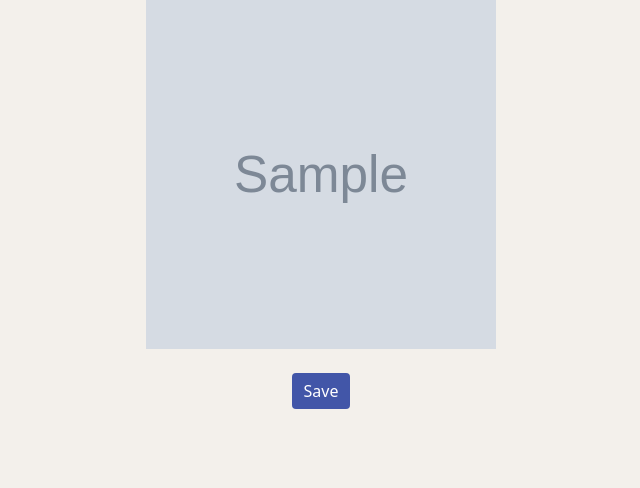
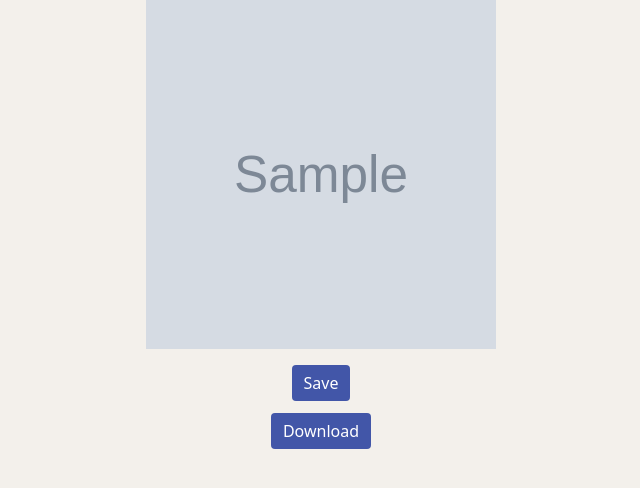
Before and after one commit to andrii-shchur/qr_generator, a Django app: template backend/templates/backend/result.html in a window 1280 px wide. Shown: the part 71-559 px from the top of the page, without its empty margins (319-959 px from the left). Run offline with Django 4.2, Linux system fonts and the light colour scheme; the template is opened without the code that fills it: most values are stand-ins (such as "Sample title", 1, 10 or a date in 2020); grey boxes marked "Sample" are stand-in pictures; some libraries are stand-ins or nearby versions.

Commit message:
added download buttons and fixed minor bugs

```diff
--- a/backend/templates/backend/profile.html
+++ b/backend/templates/backend/profile.html
@@ -19,7 +19,7 @@
                 <img class="card-img-top" src="{{ el.0 }}" width="350" height="350">
                 <div class="card-body">
                     <p class="card-text">{{ el.1|naturaltime }}</p>
-                    <a href="#" class="btn btn-primary" style="background-color: #4256a8; border: none;">Download</a>
+                    <a href="{{ el.2 }}" download class="btn btn-primary" style="background-color: #4256a8; border: none;">Download</a>
                 </div>
             </div>
         </div>
--- a/backend/templates/backend/register-page.html
+++ b/backend/templates/backend/register-page.html
@@ -34,8 +34,4 @@
             </div>
         </div>
     </form>
-    {{ form.username.errors|striptags }}
-    {{ form.email.errors|striptags }}
-    {{ form.password1.errors|striptags }}
-    {{ form.password2.errors|striptags }}
 {% endblock %}
--- a/backend/templates/backend/result.html
+++ b/backend/templates/backend/result.html
@@ -9,8 +9,13 @@
             <input type="hidden" name="img-path" value="{{ img_path }}">
             <input type="hidden" name="created-at" value="{{ created_at }}">
             <div class="row">
-                <div class="col gy-4">
+                <div class="col gy-3">
                     <button id="saveButton" type="submit" class="btn btn-primary mb-2" style="background-color: #4256a8; border: none;">Save</button>
+                </div>
+            </div>
+            <div class="row">
+                <div class="col gy-1">
+                    <a href="{{ img_path }}" download class="btn btn-primary" style="background-color: #4256a8; border: none;">Download</a>
                 </div>
             </div>
         </form>
--- a/backend/templates/backend/signin-page.html
+++ b/backend/templates/backend/signin-page.html
@@ -5,7 +5,7 @@
     <form action="" method="POST">
         {% csrf_token %}
         <div class="row">
-            <div class="col-8 offset-2 col-lg-4 offset-lg-4">
+            <div class="col-10 offset-1 col-lg-4 offset-lg-4">
                 <div class="row">
                     <div class="col gy-3">
                         {{ form.username|as_crispy_field }}
@@ -27,5 +27,5 @@
             </div>
         </div>
     </form>
-    {{ form.errors|striptags }}
+    {{ form.non_field_errors }}
 {% endblock %}
--- a/backend/urls.py
+++ b/backend/urls.py
@@ -8,5 +8,5 @@ urlpatterns = [
     path('register/', views.register, name='register-page'),
     path('logout/', views.logout_page, name='logout-page'),
     path('profile/', views.profile, name='profile-page'),
-    path('save-code/', views.save_code, name='save-code')
+    path('save-code/', views.save_code, name='save-code'),
 ]
--- a/backend/views.py
+++ b/backend/views.py
@@ -11,6 +11,7 @@ from .forms import SubmitForm, SignInForm, RegisterForm
 from generator import make_code
 
 import uuid
+import mimetypes
 
 
 def index(request):
@@ -84,7 +85,7 @@ def register(request):
 
 def logout_page(request):
     if not request.user.is_authenticated:
-        messages.add_message(request, messages.SUCCESS, 'lmao')
+        messages.add_message(request, messages.ERROR, 'bruh wtf')
         return redirect(index)
 
     logout(request)
@@ -97,7 +98,7 @@ def profile(request):
     query = QrCode.objects.filter(user=request.user)
     data = []
     for el in query:
-        data.append((el.img_path, el.created_at))
+        data.append((el.img_path, el.created_at, el.img_path))
     return render(request, 'backend/profile.html', {'data': reversed(data)})
 
 
@@ -108,5 +109,4 @@ def save_code(request):
     new_code = QrCode(user=request.user, img_path=img_path, created_at=created_at)
     new_code.save()
     messages.add_message(request, messages.SUCCESS, 'Successfully saved!')
-
     return redirect(index)
```
